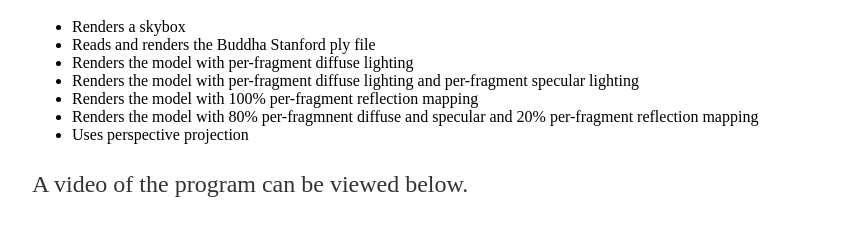
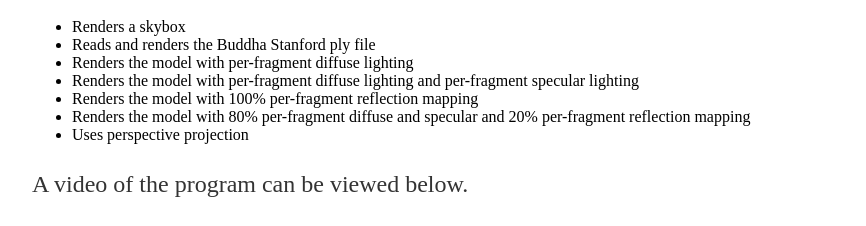
Before and after one commit to jensenjesseh/jensenjesseh.github.io, a Jekyll site: the page built from diffuse_reflect_ambient/index.html, in a window 1280 px wide. Shown: the part 292-518 px from the top of the page, without its empty margins (160-1026 px from the left). Built offline with Jekyll 4.4.1, drawn with Linux system fonts in a browser that asks for light colours; grey boxes are pictures that could not be loaded.

Commit message:
Update index.html

```diff
--- a/diffuse_reflect_ambient/index.html
+++ b/diffuse_reflect_ambient/index.html
@@ -13,7 +13,7 @@ title: 'WebGL Project'
             <li>Renders the model with per-fragment diffuse lighting</li>
             <li>Renders the model with per-fragment diffuse lighting and per-fragment specular lighting</li>
             <li>Renders the model with 100% per-fragment reflection mapping</li>
-            <li>Renders the model with 80% per-fragmnent diffuse and specular and 20% per-fragment reflection mapping</li>
+            <li>Renders the model with 80% per-fragment diffuse and specular and 20% per-fragment reflection mapping</li>
             <li>Uses perspective projection</li>
           </ul></p>
 
```
